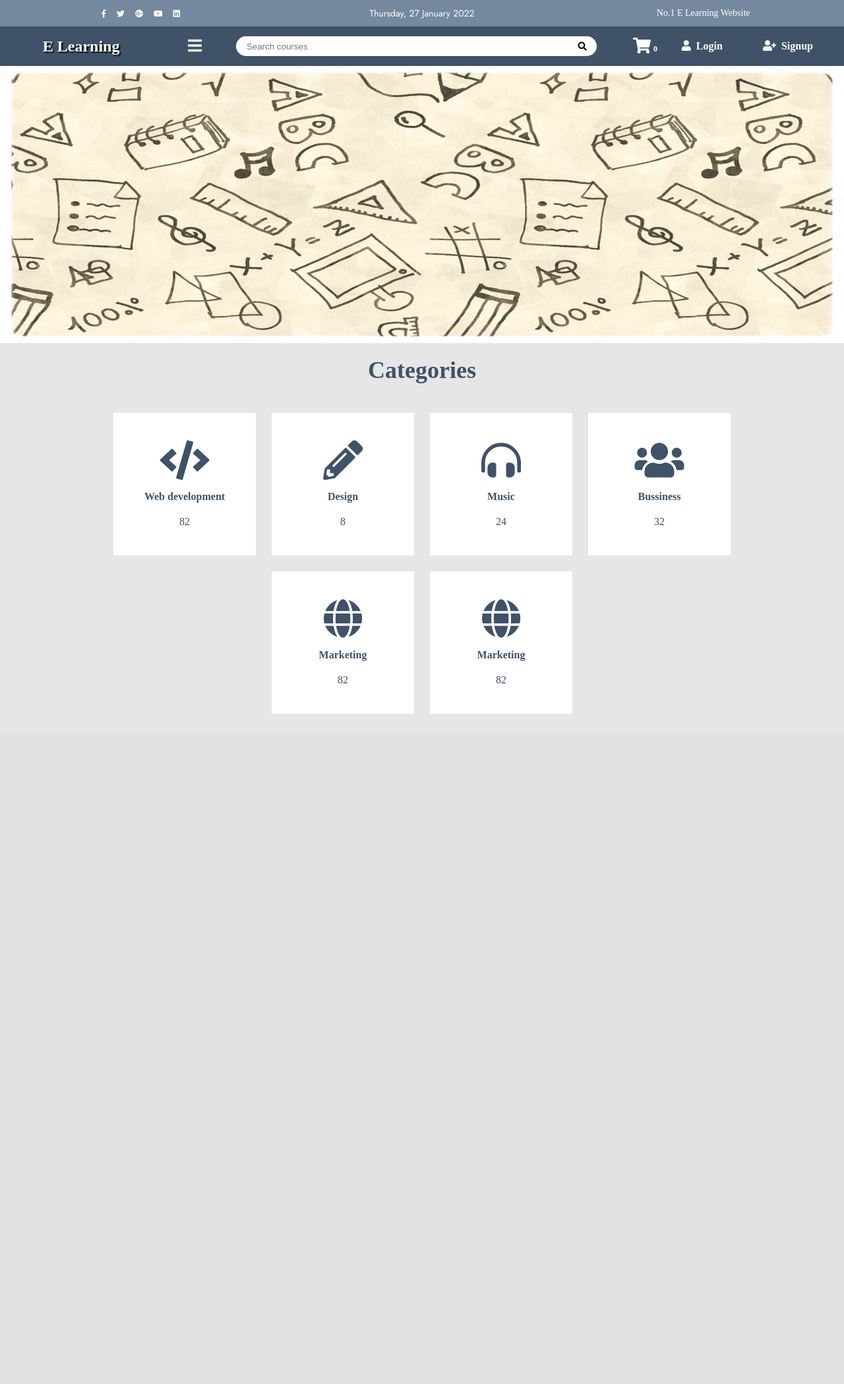
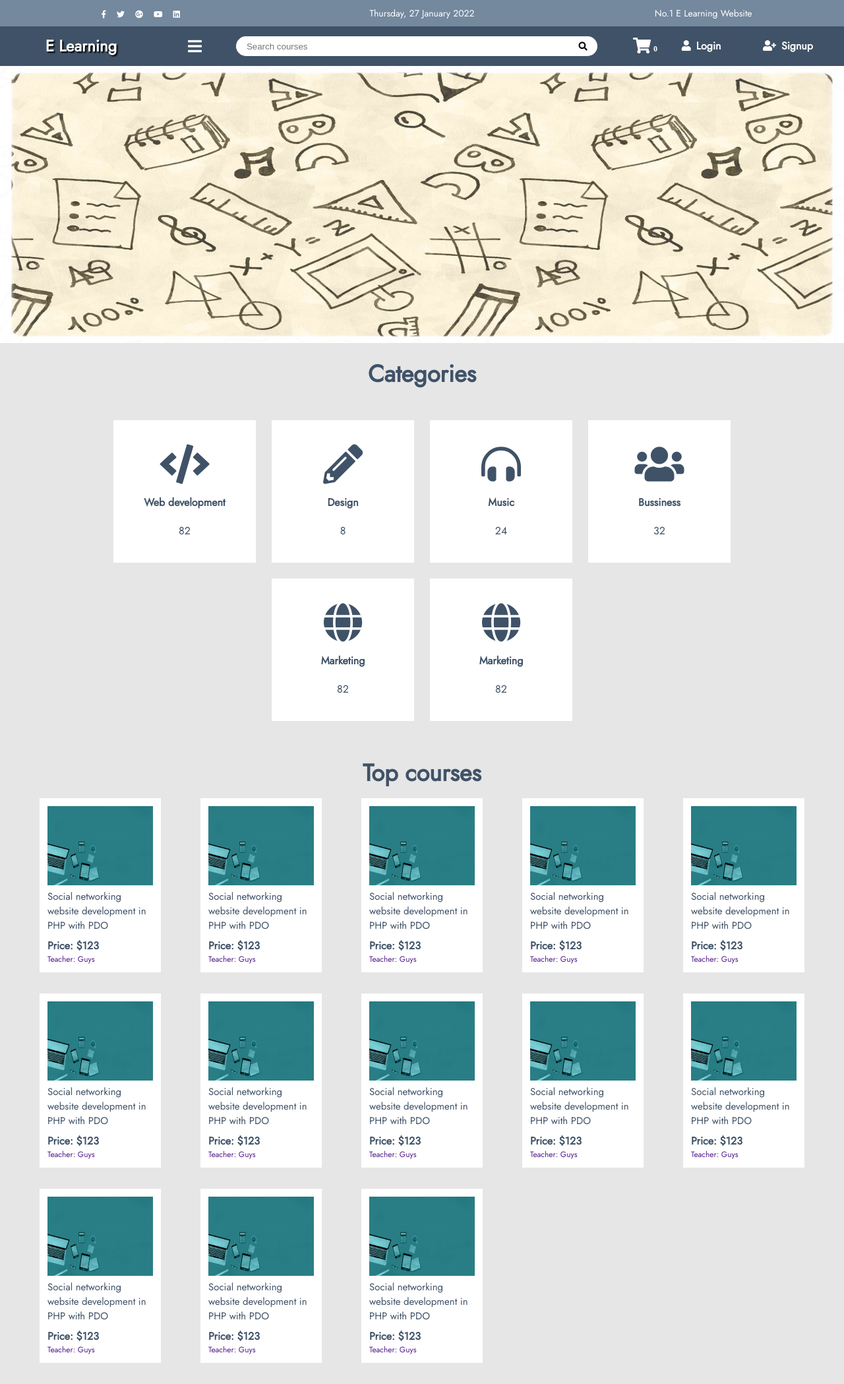
Before and after one commit to GuysKapen/ELearningPHP, a PHP site: page / in a window 1280 px wide. Shown: the whole page at 66% size. Before the commit the page ends 1082 px from the top, so only its background shows below. Run offline with PHP 8.4, Linux system fonts and the light colour scheme; some libraries are stand-ins or nearby versions.

Commit message:
Add course

```diff
--- a/css/style.css
+++ b/css/style.css
@@ -7,6 +7,7 @@
 
 body {
     background: #e6e6e6;
+    font-family: 'Jost', sans-serif;
 }
 
 #header {
@@ -207,6 +208,7 @@ body {
     color: #3f5267;
     font-weight: bold;
     font-size: 2.25rem;
+    font-family: 'Jost', sans-serif;
 }
 
 #home-cat ul {
@@ -264,3 +266,67 @@ body {
 #home-cat ul li:hover a p {
     color: #fff;
 }
+
+#top-course {
+    width: 100%;
+    padding: 1.25rem;
+    box-sizing: border-box;
+}
+
+#top-course h3 {
+    text-align: center;
+    color: #3f5267;
+    font-weight: bold;
+    font-size: 2.25rem;
+    font-family: 'Jost', sans-serif;
+}
+
+#top-course .course-card {
+    background: #fff;
+    margin: 0.75rem;
+    padding: 0.75rem;
+    width: 160px;
+    height: 240px;
+    transition: all 250ms ease-in-out;
+}
+
+#top-course .course-card a {
+    text-decoration: none;
+}
+
+#top-course .course-card img {
+    width: 100%;
+    height: 120px;
+}
+
+#top-course .course-card a h3 {
+    color: #3f5267;
+    font-size: 15px;
+    font-weight: normal;
+    text-align: left;
+}
+
+#top-course .course-card a h4 {
+    color: #3f5267;
+    font-size: 16px;
+    font-weight: bold;
+    text-align: left;
+    margin-top: 8px;
+}
+
+#top-course .course-card a h5 {
+    font-size: 12px;
+    font-weight: normal;
+    text-align: left;
+}
+
+#top-course .course-card:hover {
+    transform: scale(1.12);
+}
+
+.grid {
+    display: grid;
+    grid-template-columns: repeat(5, auto);
+    justify-content: space-evenly;
+    grid-gap: 0.5rem;
+}
--- /dev/null
+++ b/inc/courses.php
@@ -0,0 +1,109 @@
+<div id="top-course">
+    <h3>Top courses</h3>
+    <div class="grid">
+        <div class="course-card">
+            <a href="">
+                <img src="imgs/courses/course_1.jpg" alt="">
+                <h3>Social networking website development in PHP with PDO</h3>
+                <h4>Price: $123</h4>
+                <h5>Teacher: Guys</h5>
+            </a>
+        </div>
+        <div class="course-card">
+            <a href="">
+                <img src="imgs/courses/course_1.jpg" alt="">
+                <h3>Social networking website development in PHP with PDO</h3>
+                <h4>Price: $123</h4>
+                <h5>Teacher: Guys</h5>
+            </a>
+        </div>
+        <div class="course-card">
+            <a href="">
+                <img src="imgs/courses/course_1.jpg" alt="">
+                <h3>Social networking website development in PHP with PDO</h3>
+                <h4>Price: $123</h4>
+                <h5>Teacher: Guys</h5>
+            </a>
+        </div>
+        <div class="course-card">
+            <a href="">
+                <img src="imgs/courses/course_1.jpg" alt="">
+                <h3>Social networking website development in PHP with PDO</h3>
+                <h4>Price: $123</h4>
+                <h5>Teacher: Guys</h5>
+            </a>
+        </div>
+        <div class="course-card">
+            <a href="">
+                <img src="imgs/courses/course_1.jpg" alt="">
+                <h3>Social networking website development in PHP with PDO</h3>
+                <h4>Price: $123</h4>
+                <h5>Teacher: Guys</h5>
+            </a>
+        </div>
+        <div class="course-card">
+            <a href="">
+                <img src="imgs/courses/course_1.jpg" alt="">
+                <h3>Social networking website development in PHP with PDO</h3>
+                <h4>Price: $123</h4>
+                <h5>Teacher: Guys</h5>
+            </a>
+        </div>
+        <div class="course-card">
+            <a href="">
+                <img src="imgs/courses/course_1.jpg" alt="">
+                <h3>Social networking website development in PHP with PDO</h3>
+                <h4>Price: $123</h4>
+                <h5>Teacher: Guys</h5>
+            </a>
+        </div>
+        <div class="course-card">
+            <a href="">
+                <img src="imgs/courses/course_1.jpg" alt="">
+                <h3>Social networking website development in PHP with PDO</h3>
+                <h4>Price: $123</h4>
+                <h5>Teacher: Guys</h5>
+            </a>
+        </div>
+        <div class="course-card">
+            <a href="">
+                <img src="imgs/courses/course_1.jpg" alt="">
+                <h3>Social networking website development in PHP with PDO</h3>
+                <h4>Price: $123</h4>
+                <h5>Teacher: Guys</h5>
+            </a>
+        </div>
+          <div class="course-card">
+            <a href="">
+                <img src="imgs/courses/course_1.jpg" alt="">
+                <h3>Social networking website development in PHP with PDO</h3>
+                <h4>Price: $123</h4>
+                <h5>Teacher: Guys</h5>
+            </a>
+        </div>
+        <div class="course-card">
+            <a href="">
+                <img src="imgs/courses/course_1.jpg" alt="">
+                <h3>Social networking website development in PHP with PDO</h3>
+                <h4>Price: $123</h4>
+                <h5>Teacher: Guys</h5>
+            </a>
+        </div>
+        <div class="course-card">
+            <a href="">
+                <img src="imgs/courses/course_1.jpg" alt="">
+                <h3>Social networking website development in PHP with PDO</h3>
+                <h4>Price: $123</h4>
+                <h5>Teacher: Guys</h5>
+            </a>
+        </div>
+        <div class="course-card">
+            <a href="">
+                <img src="imgs/courses/course_1.jpg" alt="">
+                <h3>Social networking website development in PHP with PDO</h3>
+                <h4>Price: $123</h4>
+                <h5>Teacher: Guys</h5>
+            </a>
+        </div>
+    </div>
+</div>
--- a/index.php
+++ b/index.php
@@ -15,6 +15,7 @@
     <?php include("inc/header.php") ?>
     <?php include("inc/slider.php") ?>
     <?php include("inc/category.php") ?>
+    <?php include("inc/courses.php") ?>
 
 </body>
 
```
Also changed, not shown: imgs/courses/course_1.jpg (added).
